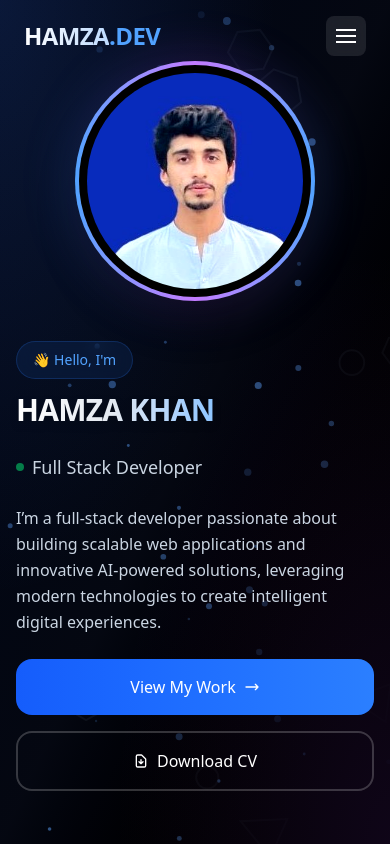
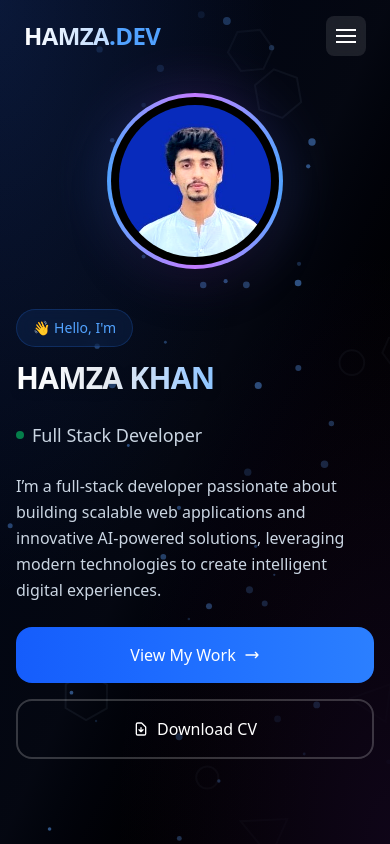
Before and after one commit to Hamzakhan55/personal-portfolio, a React (Vite) app: page / in a window 390 px wide. Shown: the top 844 px of the page. Built offline with nearby package versions, Linux system fonts and the light colour scheme.

Commit message:
fix: adjust width and padding for better layout in HeroSection

```diff
--- a/src/components/HeroSection.tsx
+++ b/src/components/HeroSection.tsx
@@ -14,7 +14,7 @@ const HeroSection: React.FC = () => {
       <div className="absolute inset-0 bg-gradient-to-br from-slate-950 via-blue-950/20 to-black"></div>
       <div className="absolute inset-0 bg-[radial-gradient(ellipse_at_top_left,rgba(59,130,246,0.15),transparent_50%),radial-gradient(ellipse_at_bottom_right,rgba(147,51,234,0.1),transparent_50%)]"></div>
 
-      <div className="max-w-7xl mx-auto px-4 sm:px-6 py-12 sm:py-20 flex flex-col lg:grid lg:grid-cols-2 gap-8 lg:gap-16 items-center relative z-10">
+      <div className="max-w-7xl mx-auto px-4 sm:px-6 py-12 sm:py-20 flex flex-col lg:grid lg:grid-cols-2 gap-8 lg:gap-16 items-center relative z-10 w-full">
         <div className={`space-y-6 animate-on-scroll-left order-2 lg:order-1 ${isLoaded ? 'visible' : ''}`} style={{ transitionDelay: '0.2s' }}>
           <div className="space-y-3">
             <div className="inline-block px-4 py-2 bg-blue-500/10 border border-blue-500/20 rounded-full text-blue-400 text-sm font-medium backdrop-blur-sm">
@@ -63,7 +63,7 @@ const HeroSection: React.FC = () => {
           </div>
         </div>
 
-        <div className={`flex justify-center lg:justify-end animate-on-scroll-right px-8 order-1 lg:order-2 ${isLoaded ? 'visible' : ''}`} style={{ transitionDelay: '0.4s' }}>
+        <div className={`flex justify-center lg:justify-end animate-on-scroll-right px-4 sm:px-8 order-1 lg:order-2 w-full ${isLoaded ? 'visible' : ''}`} style={{ transitionDelay: '0.4s' }}>
           <div className="relative">
             {/* Flowing Tech Icons */}
             <div className="hidden sm:block absolute top-2 sm:-top-8 -left-8 w-12 h-12 bg-blue-500/20 backdrop-blur-sm rounded-2xl flex items-center justify-center animate-spin border border-blue-400/30" style={{ animationDuration: '8s' }}>
@@ -87,7 +87,7 @@ const HeroSection: React.FC = () => {
 
 
             {/* Main profile container */}
-            <div className="relative w-64 h-64 sm:w-72 sm:h-72 lg:w-84 lg:h-84">
+            <div className="relative w-48 h-48 sm:w-64 sm:h-64 md:w-72 md:h-72 lg:w-84 lg:h-84 max-w-full">
               {/* Outer glow ring */}
               <div className="absolute inset-0 rounded-full bg-gradient-to-r from-blue-500/30 via-purple-500/30 to-blue-500/30 blur-xl animate-pulse"></div>
 
```
